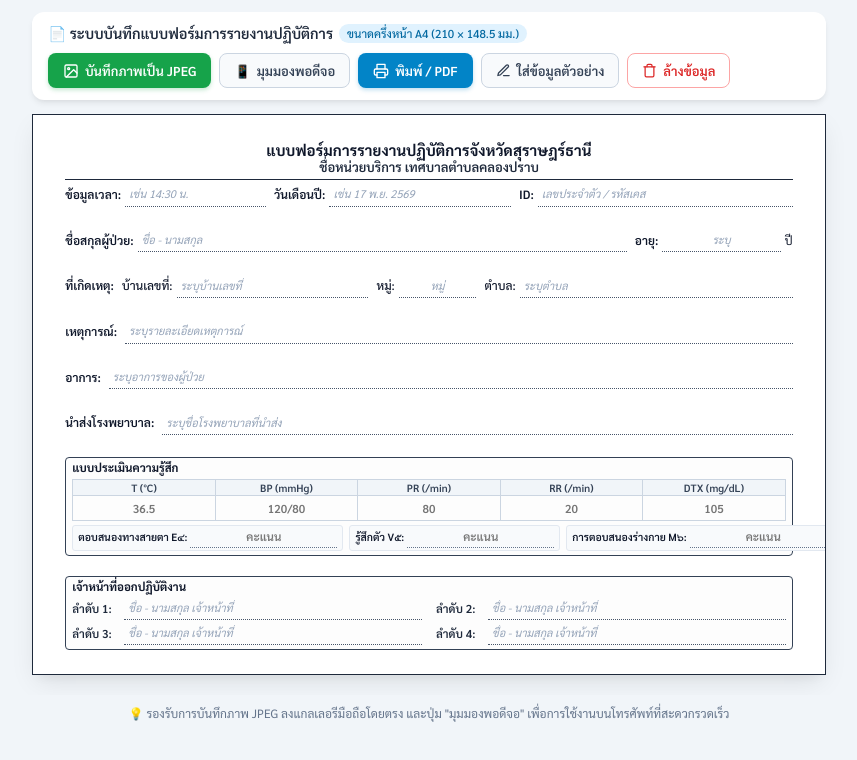
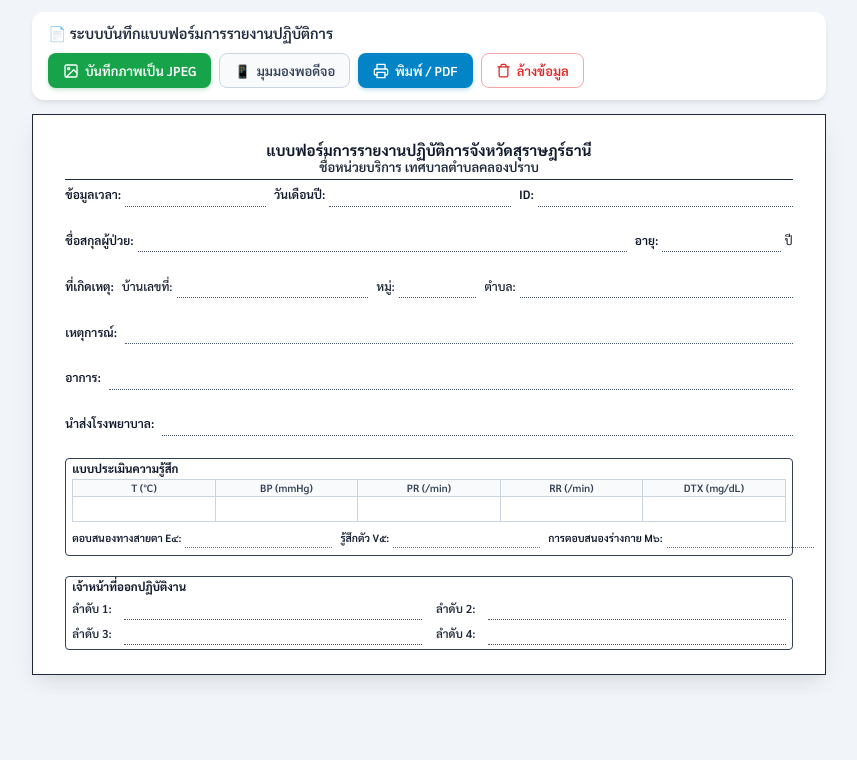
Before and after one commit to sookjaipix/theskyy, a plain HTML site: page index.html in a window 1280 px wide. Shown: the whole page, without its empty margins (211-1068 px from the left). Drawn offline with nearby package versions, Linux system fonts and the light colour scheme.

Commit message:
Add files via upload

```diff
--- a/index.html
+++ b/index.html
@@ -17,7 +17,7 @@
       --bg-color: #f1f5f9;
       --paper-border: #1e293b;
       --line-color: #475569;
-      --input-bg: #f8fafc;
+      --input-bg: transparent;
       --input-border: #cbd5e1;
     }
 
@@ -235,42 +235,50 @@
       min-width: 0;
     }
 
-    /* Input styling tuned for Thai typography */
+    /* Input styling - ZERO SHADOWS, clean lines, no gray box */
+    input, .input-fill {
+      -webkit-appearance: none;
+      -moz-appearance: none;
+      appearance: none;
+      box-shadow: none !important;
+      -webkit-box-shadow: none !important;
+      outline: none !important;
+      background-color: transparent !important;
+      background: transparent !important;
+      text-shadow: none !important;
+      filter: none !important;
+    }
+
     .input-fill {
       border: none;
       border-bottom: 1.2px dotted #475569;
-      background: transparent;
       padding: 1px 4px 3px 4px;
       font-size: 12px;
       line-height: 1.45;
       color: #090d16;
-      outline: none;
       width: 100%;
       min-width: 0;
       font-family: inherit;
       font-weight: 500;
       box-sizing: border-box;
-      transition: border-color 0.15s, background-color 0.15s, font-size 0.1s;
+      transition: border-color 0.15s, font-size 0.1s;
     }
 
     .input-fill:focus {
       border-bottom: 1.5px solid #0284c7;
-      background-color: #f0f9ff;
+      background-color: transparent !important;
+      box-shadow: none !important;
+      -webkit-box-shadow: none !important;
+      outline: none !important;
     }
 
-    .input-fill::placeholder {
-      color: #94a3b8;
-      font-size: 11px;
-      font-style: italic;
-      font-weight: 400;
-    }
-
-    /* Section Boxes */
+    /* Section Boxes - Clean white, no shadow */
     .section-box {
       border: 1px solid #334155;
       border-radius: 4px;
       padding: 3px 6px 4px 6px;
-      background: #fdfdfd;
+      background: #ffffff;
+      box-shadow: none !important;
     }
 
     .section-heading {
@@ -284,22 +292,24 @@
       line-height: 1.3;
     }
 
-    /* Vital signs & Assessment table */
+    /* Vital signs & Assessment table - No shadows */
     .vital-table {
       width: 100%;
       border-collapse: collapse;
       font-size: 11px;
       margin-bottom: 3.5px;
+      box-shadow: none !important;
     }
 
     .vital-table td, .vital-table th {
       border: 1px solid #cbd5e1;
       padding: 1px 3px;
       text-align: center;
+      box-shadow: none !important;
     }
 
     .vital-table th {
-      background: #f1f5f9;
+      background: #f8fafc;
       font-weight: 600;
       font-size: 10.5px;
       color: #334155;
@@ -310,6 +320,7 @@
     .vital-table td {
       height: 25px;
       vertical-align: middle;
+      background: transparent !important;
     }
 
     .vital-table td input {
@@ -320,8 +331,11 @@
       font-size: 11.5px;
       line-height: 23px;
       padding: 1px 2px;
-      background: transparent;
-      outline: none;
+      background: transparent !important;
+      outline: none !important;
+      box-shadow: none !important;
+      -webkit-box-shadow: none !important;
+      -webkit-appearance: none;
       font-family: inherit;
       font-weight: 600;
       color: #090d16;
@@ -329,25 +343,26 @@
     }
 
     .vital-table td input:focus {
-      background: #f0f9ff;
+      background: transparent !important;
+      box-shadow: none !important;
     }
 
-    /* GCS Row */
+    /* GCS Row - Clean inline without gray box or shadow */
     .gcs-row {
       display: grid;
       grid-template-columns: 1fr 1fr 1fr;
-      gap: 6px;
+      gap: 8px;
       font-size: 11px;
     }
 
     .gcs-item {
       display: flex;
       align-items: center;
-      gap: 3px;
-      background: #f8fafc;
-      border: 1px solid #e2e8f0;
-      border-radius: 3px;
-      padding: 2px 5px;
+      gap: 4px;
+      background: transparent !important;
+      border: none !important;
+      box-shadow: none !important;
+      padding: 2px 0;
       min-height: 25px;
       box-sizing: border-box;
     }
@@ -362,23 +377,27 @@
       min-width: 24px;
       border: none;
       border-bottom: 1.2px dotted #64748b;
-      background: transparent;
+      background: transparent !important;
       padding: 1px 2px 2px 2px;
       font-size: 11.5px;
       line-height: 1.4;
       text-align: center;
-      outline: none;
+      outline: none !important;
+      box-shadow: none !important;
+      -webkit-box-shadow: none !important;
+      -webkit-appearance: none;
       font-family: inherit;
       font-weight: 600;
       color: #090d16;
     }
 
     .gcs-item input:focus {
-      background: #f0f9ff;
+      background: transparent !important;
       border-bottom-color: #0284c7;
+      box-shadow: none !important;
     }
 
-    /* Officers 4 items */
+    /* Officers 4 items - Clean inline */
     .officers-grid {
       display: grid;
       grid-template-columns: 1fr 1fr;
@@ -603,11 +622,10 @@
 </head>
 <body>
 
-  <!-- Top Toolbar -->
+  <!-- Top Toolbar (No sample data button) -->
   <div class="toolbar">
     <div class="toolbar-title">
       <span>📄 ระบบบันทึกแบบฟอร์มการรายงานปฏิบัติการ</span>
-      <span class="badge">ขนาดครึ่งหน้า A4 (210 × 148.5 มม.)</span>
     </div>
     <div class="btn-group">
       <button class="btn btn-success" id="btnSaveJpeg" onclick="saveAsJPEG()">
@@ -621,10 +639,6 @@
       <button class="btn btn-primary" onclick="window.print()">
         <svg width="16" height="16" viewBox="0 0 24 24" fill="none" stroke="currentColor" stroke-width="2" stroke-linecap="round" stroke-linejoin="round"><polyline points="6 9 6 2 18 2 18 9"/><path d="M6 18H4a2 2 0 0 1-2-2v-5a2 2 0 0 1 2-2h16a2 2 0 0 1 2 2v5a2 2 0 0 1-2 2h-2"/><rect x="6" y="14" width="12" height="8"/></svg>
         พิมพ์ / PDF
-      </button>
-      <button class="btn btn-secondary" onclick="fillSampleData()">
-        <svg width="15" height="15" viewBox="0 0 24 24" fill="none" stroke="currentColor" stroke-width="2" stroke-linecap="round" stroke-linejoin="round"><path d="M12 20h9"/><path d="M16.5 3.5a2.121 2.121 0 0 1 3 3L7 19l-4 1 1-4L16.5 3.5z"/></svg>
-        ใส่ข้อมูลตัวอย่าง
       </button>
       <button class="btn btn-danger" onclick="clearForm()">
         <svg width="15" height="15" viewBox="0 0 24 24" fill="none" stroke="currentColor" stroke-width="2" stroke-linecap="round" stroke-linejoin="round"><polyline points="3 6 5 6 21 6"/><path d="M19 6v14a2 2 0 0 1-2 2H7a2 2 0 0 1-2-2V6m3 0V4a2 2 0 0 1 2-2h4a2 2 0 0 1 2 2v2"/></svg>
@@ -645,71 +659,71 @@
         </div>
 
         <div class="form-grid">
-          <!-- แถวที่ 1: ข้อมูลเวลา, วันเดือนปี, ID -->
+          <!-- แถวที่ 1: ข้อมูลเวลา, วันเดือนปี, ID (No placeholder, no shadow) -->
           <div class="form-row">
             <div class="field-inline" style="flex: 1.1;">
               <span class="field-label">ข้อมูลเวลา:</span>
-              <input type="text" id="time_info" class="input-fill" placeholder="เช่น 14:30 น.">
+              <input type="text" id="time_info" class="input-fill">
             </div>
             <div class="field-inline" style="flex: 1.3;">
               <span class="field-label">วันเดือนปี:</span>
-              <input type="text" id="date_info" class="input-fill" placeholder="เช่น 17 พ.ย. 2569">
+              <input type="text" id="date_info" class="input-fill">
             </div>
             <div class="field-inline" style="flex: 1.5;">
               <span class="field-label">ID:</span>
-              <input type="text" id="patient_id" class="input-fill" placeholder="เลขประจำตัว / รหัสเคส">
+              <input type="text" id="patient_id" class="input-fill">
             </div>
           </div>
 
-          <!-- แถวที่ 2: ชื่อสกุลผู้ป่วย, อายุ -->
+          <!-- แถวที่ 2: ชื่อสกุลผู้ป่วย, อายุ (No placeholder, no shadow) -->
           <div class="form-row">
             <div class="field-inline" style="flex: 3.2;">
               <span class="field-label">ชื่อสกุลผู้ป่วย:</span>
-              <input type="text" id="patient_name" class="input-fill" placeholder="ชื่อ - นามสกุล">
+              <input type="text" id="patient_name" class="input-fill">
             </div>
             <div class="field-inline" style="flex: 0.9;">
               <span class="field-label">อายุ:</span>
-              <input type="text" id="patient_age" class="input-fill" style="text-align: center;" placeholder="ระบุ">
+              <input type="text" id="patient_age" class="input-fill" style="text-align: center;">
               <span class="field-label" style="font-weight: 400;">ปี</span>
             </div>
           </div>
 
-          <!-- แถวที่ 3: ที่เกิดเหตุ บ้านเลขที่ หมู่ ตำบล -->
+          <!-- แถวที่ 3: ที่เกิดเหตุ บ้านเลขที่ หมู่ ตำบล (No placeholder, no shadow) -->
           <div class="form-row">
             <span class="field-label">ที่เกิดเหตุ:</span>
             <div class="field-inline" style="flex: 1.2;">
               <span class="field-label" style="font-weight: 500;">บ้านเลขที่:</span>
-              <input type="text" id="location_house_no" class="input-fill" placeholder="ระบุบ้านเลขที่">
+              <input type="text" id="location_house_no" class="input-fill">
             </div>
             <div class="field-inline" style="flex: 0.8; max-width: 100px;">
               <span class="field-label" style="font-weight: 500;">หมู่:</span>
-              <input type="text" id="location_moo" class="input-fill" style="text-align: center;" placeholder="หมู่">
+              <input type="text" id="location_moo" class="input-fill" style="text-align: center;">
             </div>
             <div class="field-inline" style="flex: 1.5;">
               <span class="field-label" style="font-weight: 500;">ตำบล:</span>
-              <input type="text" id="location_tambon" class="input-fill" placeholder="ระบุตำบล">
+              <input type="text" id="location_tambon" class="input-fill">
             </div>
           </div>
 
-          <!-- แถวที่ 4: เหตุการณ์ -->
+          <!-- แถวที่ 4: เหตุการณ์ (No placeholder, no shadow) -->
           <div class="form-row">
             <span class="field-label">เหตุการณ์:</span>
-            <input type="text" id="incident_event" class="input-fill" placeholder="ระบุรายละเอียดเหตุการณ์">
+            <input type="text" id="incident_event" class="input-fill">
           </div>
 
-          <!-- แถวที่ 5: อาการ -->
+          <!-- แถวที่ 5: อาการ (No placeholder, no shadow) -->
           <div class="form-row">
             <span class="field-label">อาการ:</span>
-            <input type="text" id="incident_symptom" class="input-fill" placeholder="ระบุอาการของผู้ป่วย">
+            <input type="text" id="incident_symptom" class="input-fill">
           </div>
 
-          <!-- แถวที่ 6: นำส่งโรงพยาบาล -->
+          <!-- แถวที่ 6: นำส่งโรงพยาบาล (No placeholder, no shadow) -->
           <div class="form-row">
             <span class="field-label">นำส่งโรงพยาบาล:</span>
-            <input type="text" id="hospital_destination" class="input-fill" placeholder="ระบุชื่อโรงพยาบาลที่นำส่ง">
+            <input type="text" id="hospital_destination" class="input-fill">
           </div>
 
-          <!-- ส่วน: แบบประเมินความรู้สึก -->
+          <!-- ส่วน: แบบประเมินความรู้สึก (No placeholder, no shadow) -->
           <div class="section-box">
             <div class="section-heading">
               <span>แบบประเมินความรู้สึก</span>
@@ -727,11 +741,11 @@
               </thead>
               <tbody>
                 <tr>
-                  <td><input type="text" id="vital_t" placeholder="36.5"></td>
-                  <td><input type="text" id="vital_bp" placeholder="120/80"></td>
-                  <td><input type="text" id="vital_pr" placeholder="80"></td>
-                  <td><input type="text" id="vital_rr" placeholder="20"></td>
-                  <td><input type="text" id="vital_dtx" placeholder="105"></td>
+                  <td><input type="text" id="vital_t"></td>
+                  <td><input type="text" id="vital_bp"></td>
+                  <td><input type="text" id="vital_pr"></td>
+                  <td><input type="text" id="vital_rr"></td>
+                  <td><input type="text" id="vital_dtx"></td>
                 </tr>
               </tbody>
             </table>
@@ -739,20 +753,20 @@
             <div class="gcs-row">
               <div class="gcs-item">
                 <span class="field-label">ตอบสนองทางสายตา E๔:</span>
-                <input type="text" id="gcs_e" placeholder="คะแนน">
+                <input type="text" id="gcs_e">
               </div>
               <div class="gcs-item">
                 <span class="field-label">รู้สึกตัว V๕:</span>
-                <input type="text" id="gcs_v" placeholder="คะแนน">
+                <input type="text" id="gcs_v">
               </div>
               <div class="gcs-item">
                 <span class="field-label">การตอบสนองร่างกาย M๖:</span>
-                <input type="text" id="gcs_m" placeholder="คะแนน">
+                <input type="text" id="gcs_m">
               </div>
             </div>
           </div>
 
-          <!-- ส่วน: เจ้าหน้าที่ออกปฏิบัติงาน ลำดับ 1 ถึง 4 -->
+          <!-- ส่วน: เจ้าหน้าที่ออกปฏิบัติงาน ลำดับ 1 ถึง 4 (No placeholder, no shadow) -->
           <div class="section-box" style="padding-bottom: 3.5px;">
             <div class="section-heading">
               <span>เจ้าหน้าที่ออกปฏิบัติงาน</span>
@@ -760,19 +774,19 @@
             <div class="officers-grid">
               <div class="officer-item">
                 <span class="officer-num">ลำดับ 1:</span>
-                <input type="text" id="officer_1" class="input-fill" placeholder="ชื่อ - นามสกุล เจ้าหน้าที่">
+                <input type="text" id="officer_1" class="input-fill">
               </div>
               <div class="officer-item">
                 <span class="officer-num">ลำดับ 2:</span>
-                <input type="text" id="officer_2" class="input-fill" placeholder="ชื่อ - นามสกุล เจ้าหน้าที่">
+                <input type="text" id="officer_2" class="input-fill">
               </div>
               <div class="officer-item">
                 <span class="officer-num">ลำดับ 3:</span>
-                <input type="text" id="officer_3" class="input-fill" placeholder="ชื่อ - นามสกุล เจ้าหน้าที่">
+                <input type="text" id="officer_3" class="input-fill">
               </div>
               <div class="officer-item">
                 <span class="officer-num">ลำดับ 4:</span>
-                <input type="text" id="officer_4" class="input-fill" placeholder="ชื่อ - นามสกุล เจ้าหน้าที่">
+                <input type="text" id="officer_4" class="input-fill">
               </div>
             </div>
           </div>
@@ -782,9 +796,7 @@
     </div>
   </div>
 
-  <div class="tip-text">
-    💡 รองรับการบันทึกภาพ JPEG ลงแกลเลอรีมือถือโดยตรง และปุ่ม "มุมมองพอดีจอ" เพื่อการใช้งานบนโทรศัพท์ที่สะดวกรวดเร็ว
-  </div>
+
 
   <!-- Mobile Gallery Save Modal -->
   <div id="mobileSaveModal" class="modal-backdrop" style="display: none;">
@@ -918,8 +930,13 @@
       }
     }
 
-    // Auto-load saved values from localStorage & attach autoScale
+    // Auto-load saved values from localStorage & clear any leftover sample data
     window.addEventListener('DOMContentLoaded', () => {
+      // Clear sample data if previously stored
+      if (localStorage.getItem('form_patient_name') === 'นายสมศักดิ์ รักสงบ') {
+        fieldIds.forEach(id => localStorage.removeItem('form_' + id));
+      }
+
       fieldIds.forEach(id => {
         const el = document.getElementById(id);
         if (el) {
@@ -947,44 +964,6 @@
             localStorage.removeItem('form_' + id);
           }
         });
-      }
-    }
-
-    // Fill sample data
-    function fillSampleData() {
-      const sample = {
-        time_info: '14:30 น.',
-        date_info: '17 พ.ย. 2569',
-        patient_id: '1-8400-00123-45-6',
-        patient_name: 'นายสมศักดิ์ รักสงบ',
-        patient_age: '54',
-        location_house_no: '88/2',
-        location_moo: '3',
-        location_tambon: 'คลองปราบ',
-        incident_event: 'อุบัติเหตุรถจักรยานยนต์ล้มเองริมถนนสายหลัก ผู้ป่วยล้มลงข้างทาง',
-        incident_symptom: 'มีแผลถลอกตามร่างกาย รู้สึกตัวดี ปวดศีรษะเล็กน้อย ไม่มีอาการซึม',
-        hospital_destination: 'โรงพยาบาลบ้านนาสาร',
-        vital_t: '36.8',
-        vital_bp: '124/82',
-        vital_pr: '78',
-        vital_rr: '18',
-        vital_dtx: '110',
-        gcs_e: '4',
-        gcs_v: '5',
-        gcs_m: '6',
-        officer_1: 'นายประสิทธิ์ ใจกล้า',
-        officer_2: 'นายวิชัย ช่วยเหลือ',
-        officer_3: 'นางสาวนภา อาสาดี',
-        officer_4: 'นายกิตติคุณ มุ่งมั่น'
-      };
-
-      for (const [key, val] of Object.entries(sample)) {
-        const el = document.getElementById(key);
-        if (el) {
-          el.value = val;
-          localStorage.setItem('form_' + key, val);
-          autoScaleInput(el);
-        }
       }
     }
 
@@ -1093,10 +1072,8 @@
           const isMobile = /Android|iPhone|iPad|iPod|webOS|BlackBerry|IEMobile|Opera Mini/i.test(navigator.userAgent) || (window.innerWidth <= 768);
 
           if (isMobile) {
-            // Open mobile gallery modal
             openMobileModal(currentDataUrl);
           } else {
-            // Desktop: Direct download
             triggerDownload(currentDataUrl, currentFilename);
           }
         }, 'image/jpeg', 0.95);
```
